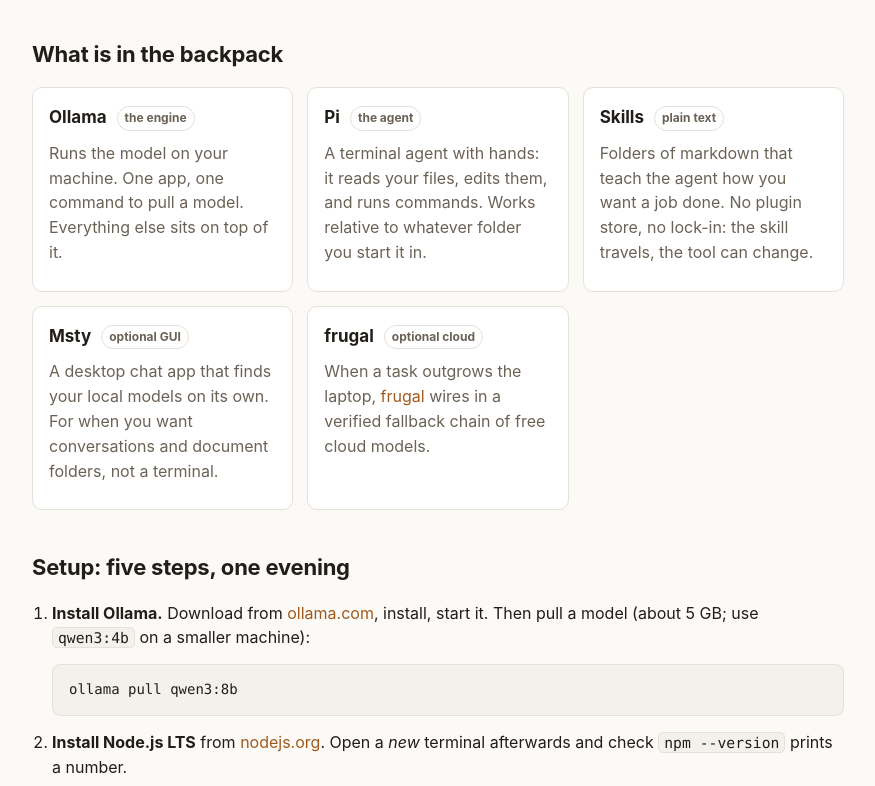
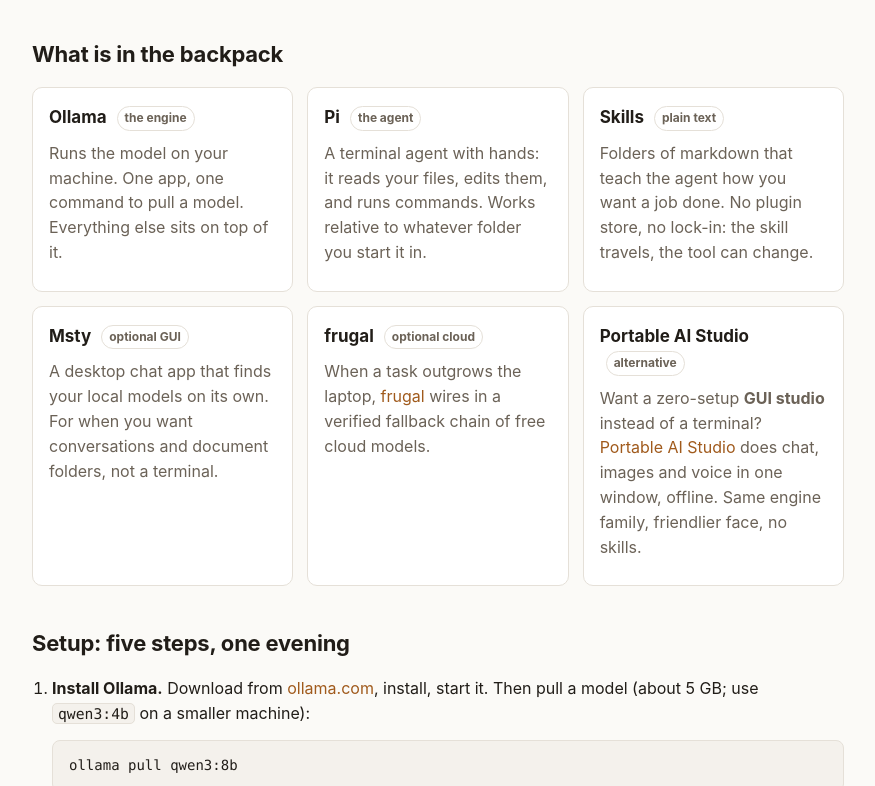
Before and after one commit to michael-borck/mochila, a plain HTML site: page docs/index.html in a window 1280 px wide. Shown: the part 515-1301 px from the top of the page, without its empty margins (202-1077 px from the left). Drawn offline with Linux system fonts and the light colour scheme.

Commit message:
Link Portable AI Studio as the zero-setup GUI alternative
Same engine family (llama.cpp, stable-diffusion.cpp, whisper.cpp,
Kokoro), friendlier face, no skills. mochila stays the terminal/agent
kit; this is the honest pointer for anyone who wants a GUI studio
instead.

```diff
--- a/docs/index.html
+++ b/docs/index.html
@@ -119,6 +119,10 @@
       <h3>frugal <span class="tag">optional cloud</span></h3>
       <p class="muted">When a task outgrows the laptop, <a href="https://github.com/michael-borck/frugal">frugal</a> wires in a verified fallback chain of free cloud models.</p>
     </div>
+    <div class="card">
+      <h3>Portable AI Studio <span class="tag">alternative</span></h3>
+      <p class="muted">Want a zero-setup <strong>GUI studio</strong> instead of a terminal? <a href="https://github.com/techjarves/Portable-Local-Studio">Portable AI Studio</a> does chat, images and voice in one window, offline. Same engine family, friendlier face, no skills.</p>
+    </div>
   </div>
 
   <h2 id="setup">Setup: five steps, one evening</h2>
```
Also changed, not shown: 1 other file.
